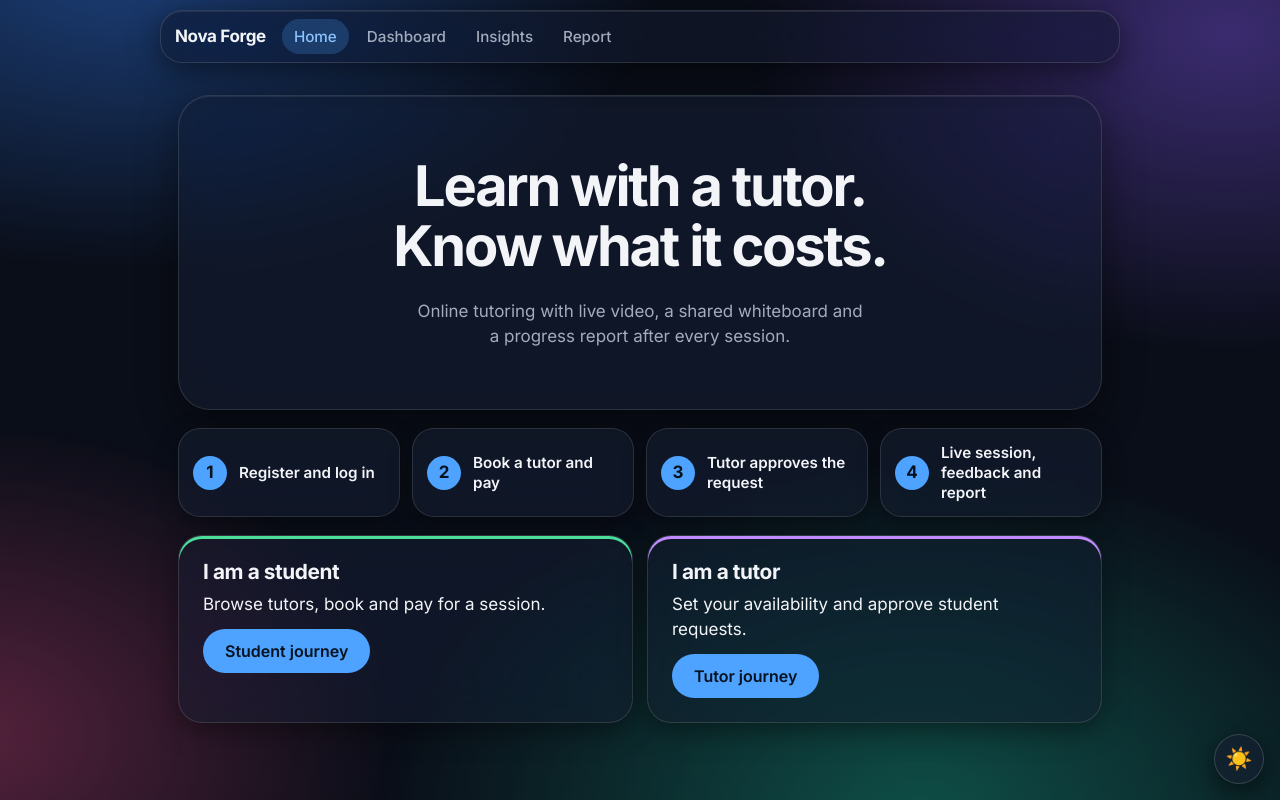
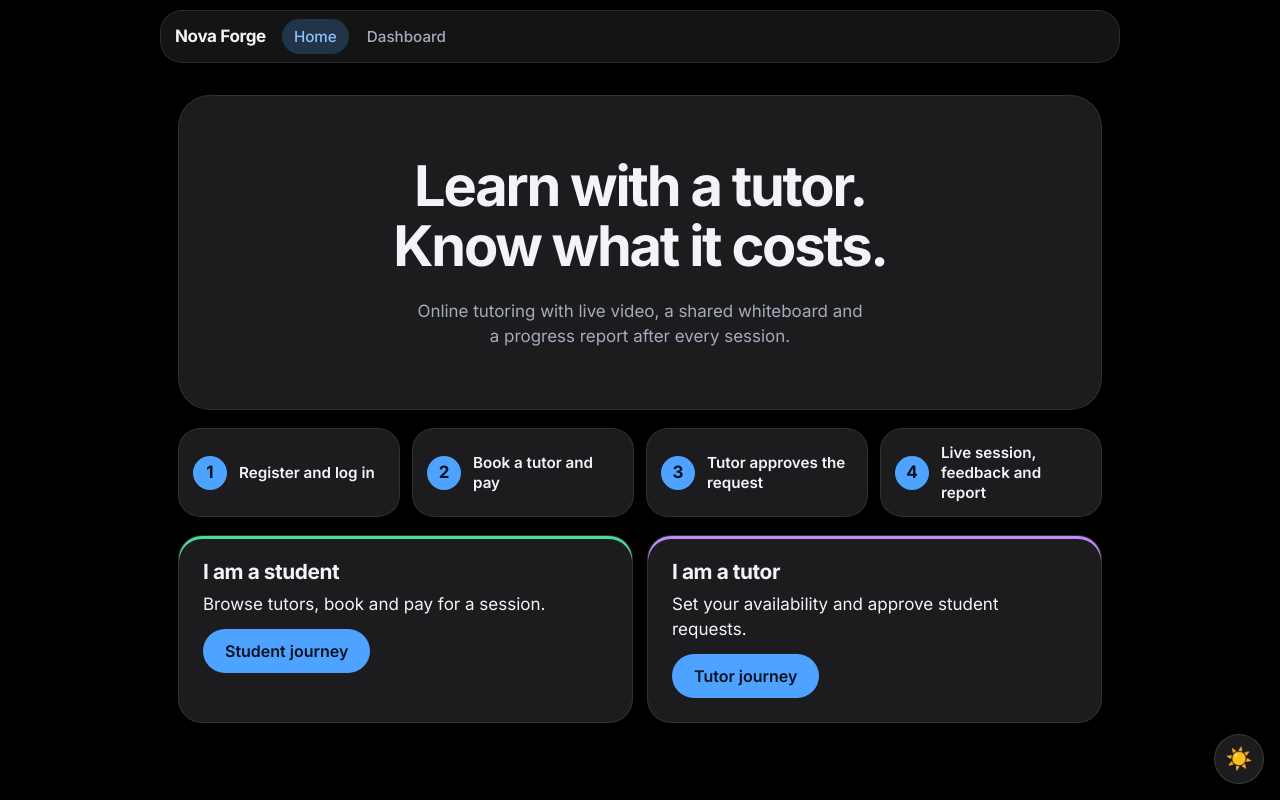
Before and after one commit to jackiepapi84-cyber/nova-forge-booking, a plain HTML site: page index.html in a window 1280 px wide. Both pictures are taken after a click on the button "Switch to dark mode". Drawn offline with Linux system fonts and the light colour scheme.

Commit message:
Add files via upload

```diff
--- a/index.html
+++ b/index.html
@@ -3,7 +3,7 @@
 <head>
 <meta charset="utf-8">
 <meta name="viewport" content="width=device-width, initial-scale=1">
-<meta name="theme-color" content="#EEF3FB">
+<meta name="theme-color" content="#FFFFFF">
 <script>try{var t=localStorage.getItem('nf_theme')||(matchMedia('(prefers-color-scheme: dark)').matches?'dark':'light');document.documentElement.dataset.theme=t}catch(e){}</script>
 <title>Nova Forge | Online tutoring</title>
 <link href="https://fonts.googleapis.com/css2?family=Inter:wght@400;500;600;700&display=swap" rel="stylesheet">
@@ -189,6 +189,36 @@ canvas{background:rgba(255,255,255,.85)}
 :root[data-theme=dark] svg rect[fill="#B5423A"]{fill:#FF7B7B}
 @supports not (backdrop-filter:blur(1px)){:root[data-theme=dark] :is(.bar,.hero,.card,.steps div,.msg,table){background:rgba(20,26,40,.95)}}
 @media(prefers-reduced-transparency:reduce){:root[data-theme=dark] :is(.bar,.hero,.card,.steps div,.msg,table,.sub .tab,#themeBtn){background:#141A28;backdrop-filter:none;-webkit-backdrop-filter:none}#themeBtn{background:#fff;backdrop-filter:none}}
+/* Flat colours: clear white (light) and black (dark) */
+body{background:#fff}
+body::before{display:none}
+.bar{background:rgba(255,255,255,.82);border:1px solid rgba(0,0,0,.08);box-shadow:0 4px 20px rgba(0,0,0,.08)}
+.hero,.card,.steps div,.msg,.sub .tab{background:#fff;border:1px solid rgba(0,0,0,.09)}
+.hero{box-shadow:0 8px 30px rgba(0,0,0,.07)}
+.card{box-shadow:0 4px 18px rgba(0,0,0,.06)}
+.card.s{box-shadow:inset 0 3px 0 var(--stu),0 4px 18px rgba(0,0,0,.06)}
+.card.t{box-shadow:inset 0 3px 0 var(--tut),0 4px 18px rgba(0,0,0,.06)}
+.steps div{box-shadow:0 4px 16px rgba(0,0,0,.05)}
+.msg{box-shadow:0 2px 10px rgba(0,0,0,.05)}
+.list .card:hover,.two .card:hover{box-shadow:0 10px 28px rgba(0,0,0,.12)}
+table{background:#fff;border:1px solid rgba(0,0,0,.09)}
+thead th{background:#F5F5F7}
+input,select,textarea{background:#fff;border:1px solid rgba(0,0,0,.18)}
+#themeBtn{background:#fff;border-color:rgba(0,0,0,.1);box-shadow:0 4px 14px rgba(0,0,0,.15)}
+:root[data-theme=dark] body{background:#000}
+:root[data-theme=dark] .bar{background:rgba(28,28,30,.72);border-color:rgba(255,255,255,.1);box-shadow:0 4px 20px rgba(0,0,0,.6)}
+:root[data-theme=dark] :is(.hero,.card,.steps div,.msg,.sub .tab){background:#1C1C1E;border-color:rgba(255,255,255,.09)}
+:root[data-theme=dark] .hero,:root[data-theme=dark] .steps div,:root[data-theme=dark] .msg{box-shadow:none}
+:root[data-theme=dark] .card{box-shadow:none}
+:root[data-theme=dark] .card.s{box-shadow:inset 0 3px 0 var(--stu)}
+:root[data-theme=dark] .card.t{box-shadow:inset 0 3px 0 var(--tut)}
+:root[data-theme=dark] .list .card:hover,:root[data-theme=dark] .two .card:hover{box-shadow:none;background:#232326}
+:root[data-theme=dark] table{background:#1C1C1E;border-color:rgba(255,255,255,.09)}
+:root[data-theme=dark] thead th{background:#2C2C2E}
+:root[data-theme=dark] input,:root[data-theme=dark] select,:root[data-theme=dark] textarea{background:#2C2C2E;border-color:rgba(255,255,255,.14)}
+:root[data-theme=dark] #themeBtn{background:#1C1C1E;border-color:rgba(255,255,255,.14);box-shadow:none}
+@supports not (backdrop-filter:blur(1px)){:root[data-theme=dark] :is(.bar,.hero,.card,.steps div,.msg,table){background:#1C1C1E}}
+@media(prefers-reduced-transparency:reduce){:root[data-theme=dark] :is(.bar,.hero,.card,.steps div,.msg,table,.sub .tab,#themeBtn){background:#1C1C1E}}
 </style>
 </head>
 <body>
@@ -340,8 +370,8 @@ function report(){calc();return `<h2>Project report summary</h2><p class="lead">
 <p class="note">Group: Ramalebane J.P, Noko P.A.S, Kunene S.L.A, Vuma M, Mguni M.E, Nemamilwe A, Shozi S, Bapela M, Chauke R.N, Nyawo S</p>`}
 
 /* ---------- render ---------- */
-function render(){const m=me();
- $('nav').innerHTML=`<b>Nova Forge</b>`+[['home','Home'],['dash','Dashboard'],['ins','Insights'],['report','Report']].map(a=>`<button class="tab" aria-selected="${S.v===a[0]}" data-act="go" data-v="${a[0]}">${a[1]}</button>`).join('')+(m?`<span class="who">${esc(m.name)} (${m.role})</span><button class="tab" data-act="logout">Log out</button>`:'');
+function render(){const m=me();if((S.v==='ins'||S.v==='report')&&!(m&&m.role==='tutor'))S.v=m?'dash':'home';
+ $('nav').innerHTML=`<b>Nova Forge</b>`+[['home','Home'],['dash','Dashboard']].concat(m&&m.role==='tutor'?[['ins','Insights'],['report','Report']]:[]).map(a=>`<button class="tab" aria-selected="${S.v===a[0]}" data-act="go" data-v="${a[0]}">${a[1]}</button>`).join('')+(m?`<span class="who">${esc(m.name)} (${m.role})</span><button class="tab" data-act="logout">Log out</button>`:'');
  $('app').innerHTML=({home,auth,dash,live,ins,report}[S.v]||home)();
  if(S.v==='live')wb()}
 function wb(){const c=$('wb'),x=c.getContext('2d');let d=false;x.lineWidth=3;x.lineCap='round';x.strokeStyle='#14213D';
@@ -408,7 +438,7 @@ render();
 (function(){
  const r=document.documentElement,b=document.getElementById('themeBtn'),mq=window.matchMedia('(prefers-color-scheme: dark)');
  let st=null;try{st=localStorage.getItem('nf_theme')}catch(e){}
- const apply=t=>{r.dataset.theme=t;b.textContent=t==='dark'?'☀️':'🌙';const n=t==='dark'?'light':'dark';b.setAttribute('aria-label','Switch to '+n+' mode');b.title='Switch to '+n+' mode';const m=document.querySelector('meta[name=theme-color]');if(m)m.content=t==='dark'?'#0A0E18':'#EEF3FB'};
+ const apply=t=>{r.dataset.theme=t;b.textContent=t==='dark'?'☀️':'🌙';const n=t==='dark'?'light':'dark';b.setAttribute('aria-label','Switch to '+n+' mode');b.title='Switch to '+n+' mode';const m=document.querySelector('meta[name=theme-color]');if(m)m.content=t==='dark'?'#000000':'#FFFFFF'};
  apply(st||(mq.matches?'dark':'light'));
  b.addEventListener('click',()=>{st=r.dataset.theme==='dark'?'light':'dark';apply(st);try{localStorage.setItem('nf_theme',st)}catch(e){}});
  if(mq.addEventListener)mq.addEventListener('change',e=>{if(!st)apply(e.matches?'dark':'light')});
```
